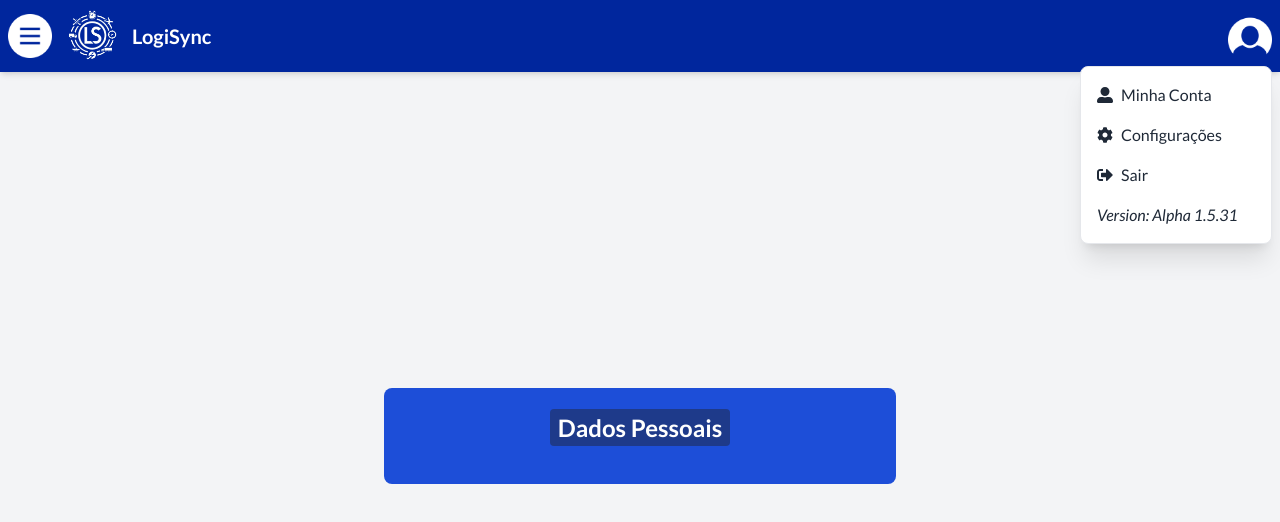
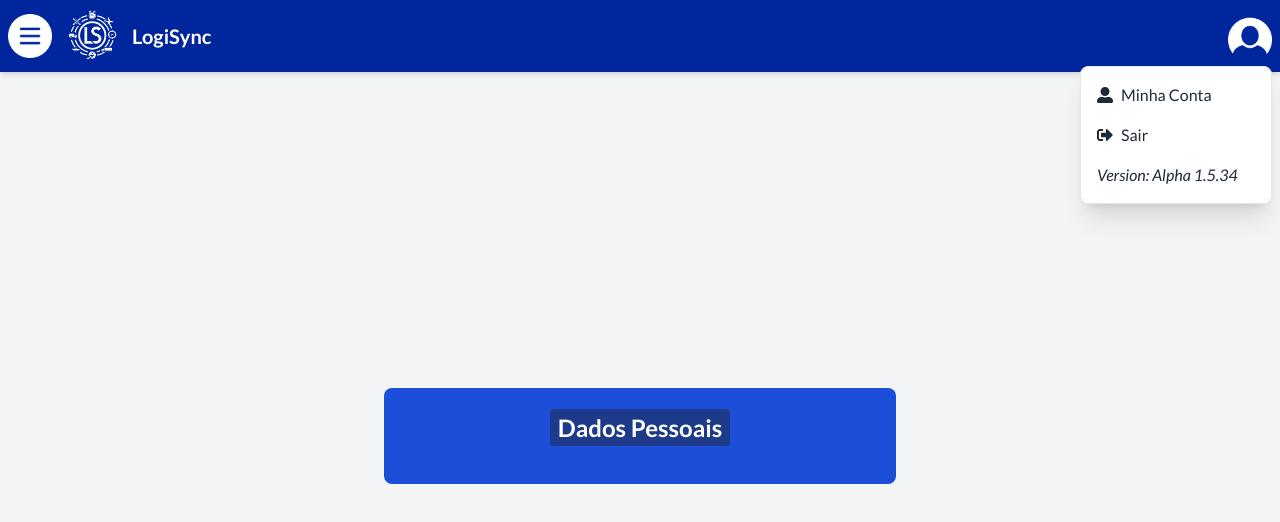
Before and after one commit to Blackburn060/LogiSyncWeb, a React (Vite) app in the folder frontend/: page /conta in a window 1280 px wide. Both pictures are taken after a click on the picture 1250 px from the left and 36 px from the top of the page. Shown: the top 522 px of the page. Built offline with nearby package versions, Linux system fonts and the light colour scheme; no server answers; what ldrs would draw is missing.

Commit message:
Correção menu usuário

```diff
--- a/frontend/src/components/UserMenu.tsx
+++ b/frontend/src/components/UserMenu.tsx
@@ -50,12 +50,10 @@ const UserMenu: React.FC<UserMenuProps> = ({ logout, user }) => {
                     <Link to="/conta"
                         className="px-4 py-2 text-gray-800 hover:bg-blue-500 hover:text-white flex items-center transition-colors duration-300"><FaUserAlt className="mr-2" /> Minha Conta
                     </Link>
-                    <Link to="/gestao/horarios" className="px-4 py-2 text-gray-800 hover:bg-blue-500 hover:text-white flex items-center transition-colors duration-300"><FaCog className="mr-2" /> Configurações
-                    </Link>
                     <button onClick={logout} className="w-full text-left px-4 py-2 text-gray-800 hover:bg-red-500 hover:text-white flex items-center transition-colors duration-300"><FaSignOutAlt className="mr-2" /> Sair
                     </button>
                     <div className="px-4 py-2 text-gray-800 italic">
-                        Version: Alpha 1.5.31
+                        Version: Alpha 1.5.34
                     </div>
                 </div>
             )}
```
